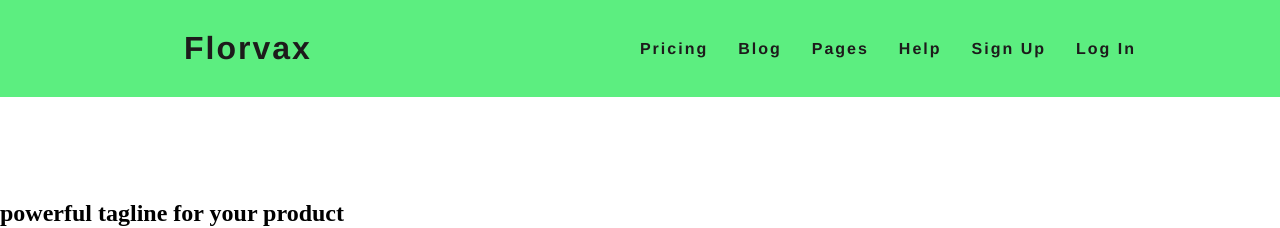
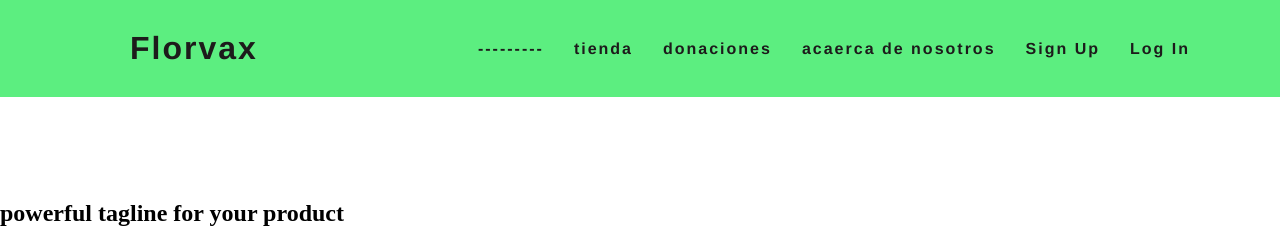
Before and after one commit to PatosZapatos/FlorVax, a PHP site: page /pag1.php in a window 1280 px wide. Shown: the top 228 px of the page. Run offline with PHP 8.4, Linux system fonts and the light colour scheme.

Commit message:
ergwqerg
vargq

```diff
--- a/paginaprincipal/pag1.php
+++ b/paginaprincipal/pag1.php
@@ -11,10 +11,10 @@
 		<h1>Florvax</h1>
 		<nav>
 			<ul>
-                <li><a href="#">Pricing</a></li>
-				<li><a href="#">Blog</a></li>
-				<li><a href="#">Pages</a></li>
-				<li><a href="#">Help</a></li>
+                <li><a href="#">---------</a></li>
+				<li><a href="#">tienda</a></li>
+				<li><a href="#">donaciones</a></li>
+				<li><a href="#">acaerca de nosotros</a></li>
 				<li><a href="../bootstrap/register/register.php">Sign Up</a></li>
 				<li><a href="../bootstrap/sign-in/sign-in.html">Log In</a></li>
 			</ul>
```
